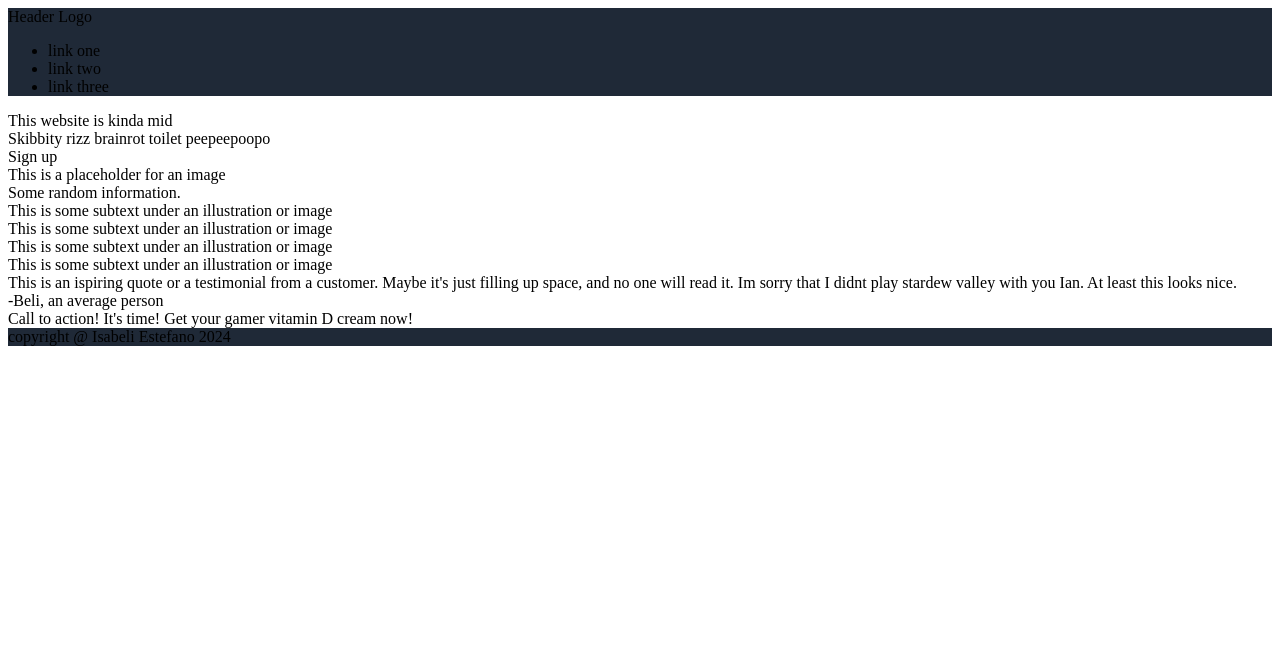
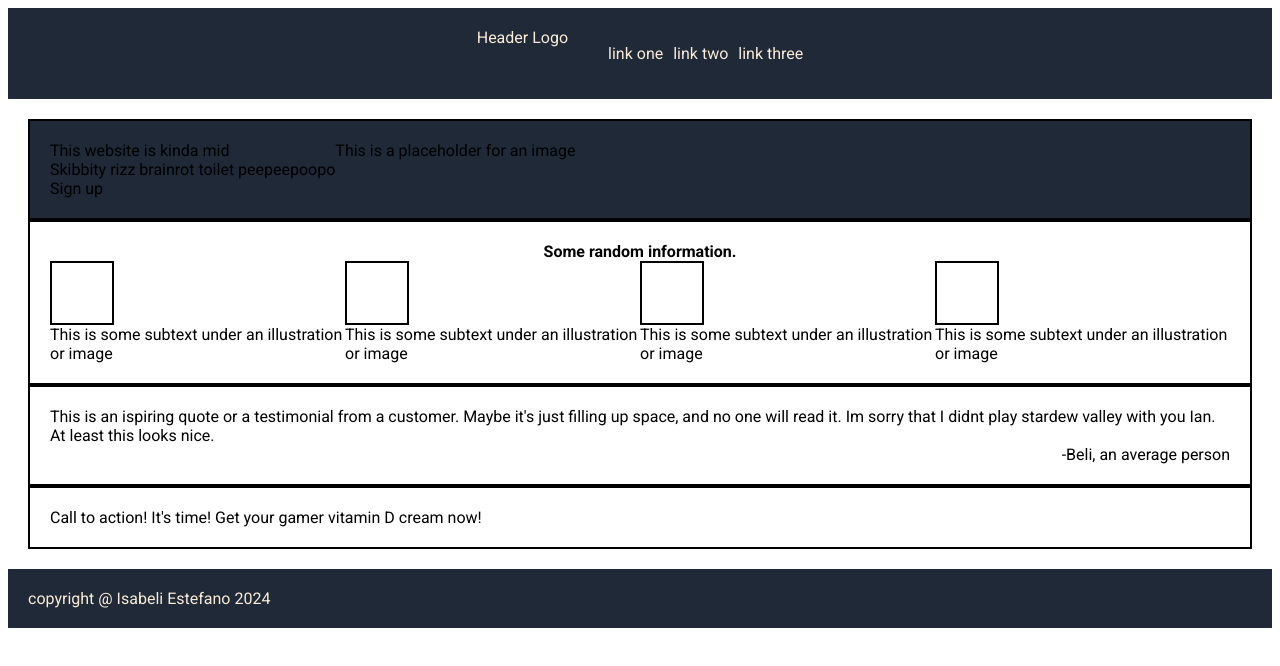
Before and after one commit to BelistarE/landing-page, a plain HTML site: page index.html in a window 1280 px wide. Drawn offline with Linux system fonts and the light colour scheme.

Commit message:
addedd css to project

```diff
--- a/index.html
+++ b/index.html
@@ -27,7 +27,7 @@
                 <div class="subtext">Skibbity rizz brainrot toilet peepeepoopo</div>
                 <div class="button">Sign up</div>
             </div>
-            <div class="photo">
+            <div class="phototop">
                 This is a placeholder for an image
             </div>
 
--- a/style.css
+++ b/style.css
@@ -1,8 +1,72 @@
+@import url('https://fonts.googleapis.com/css2?family=Roboto:wght@400;700&display=swap');
+
+.header, .footer{
+    background-color: #1F2937;
+    justify-content: center;
+    color:antiquewhite;
+    padding: 20px;
+    font-family: Roboto, sans-serif;
+
+}
+
+.header {
+    display: flex;
+
+
+
+}
+
+
+ul {
+    display: flex;
+    list-style-type: none;
+    gap: 10px;
+}
+
+
+
+/* body */
 .content{
+    display: flex;
+    flex-direction: column;
+    padding: 20px;
+    font-family: Roboto, sans-serif;
+
+}
+
+.flex1, .flex2, .flex3, .flex4 {
+    display: flex;
+    border: 2px solid black;
+    padding: 20px;
+
+
+}
+.flex1 {
+    background: #1F2937;
+}
+.flex2 {
+    display: flex;
+    flex-direction: column;
+}
+.images {
+    display: flex;
+}
+.info {
+    align-self: center;
+    font-weight: bold;
+}
+
+.photo {
+    border: 2px solid black;
+    height: 60px;
+    width: 60px;
+}
+
+.flex3{
     display: flex;
     flex-direction: column;
 }
 
-.header, .footer{
-    background-color: #1F2937;
+.Author{
+    text-align: right;
 }
```
